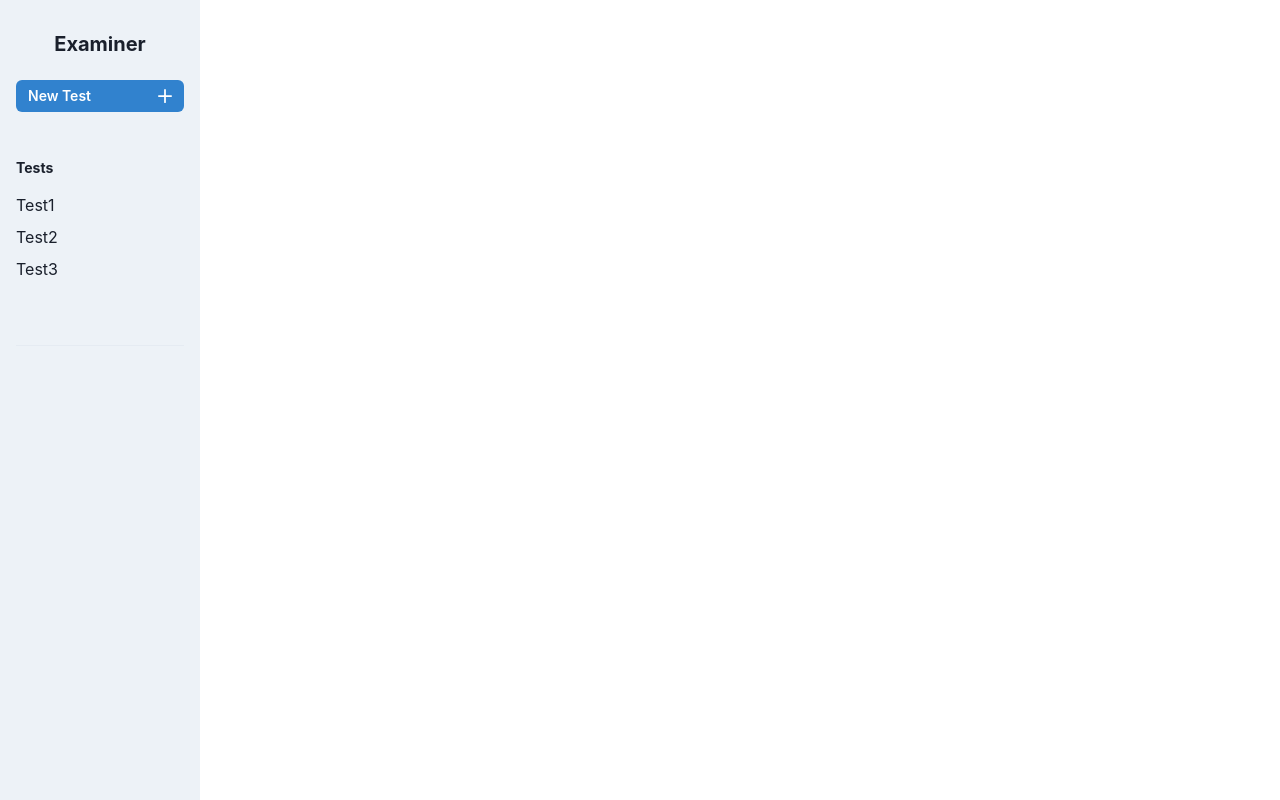
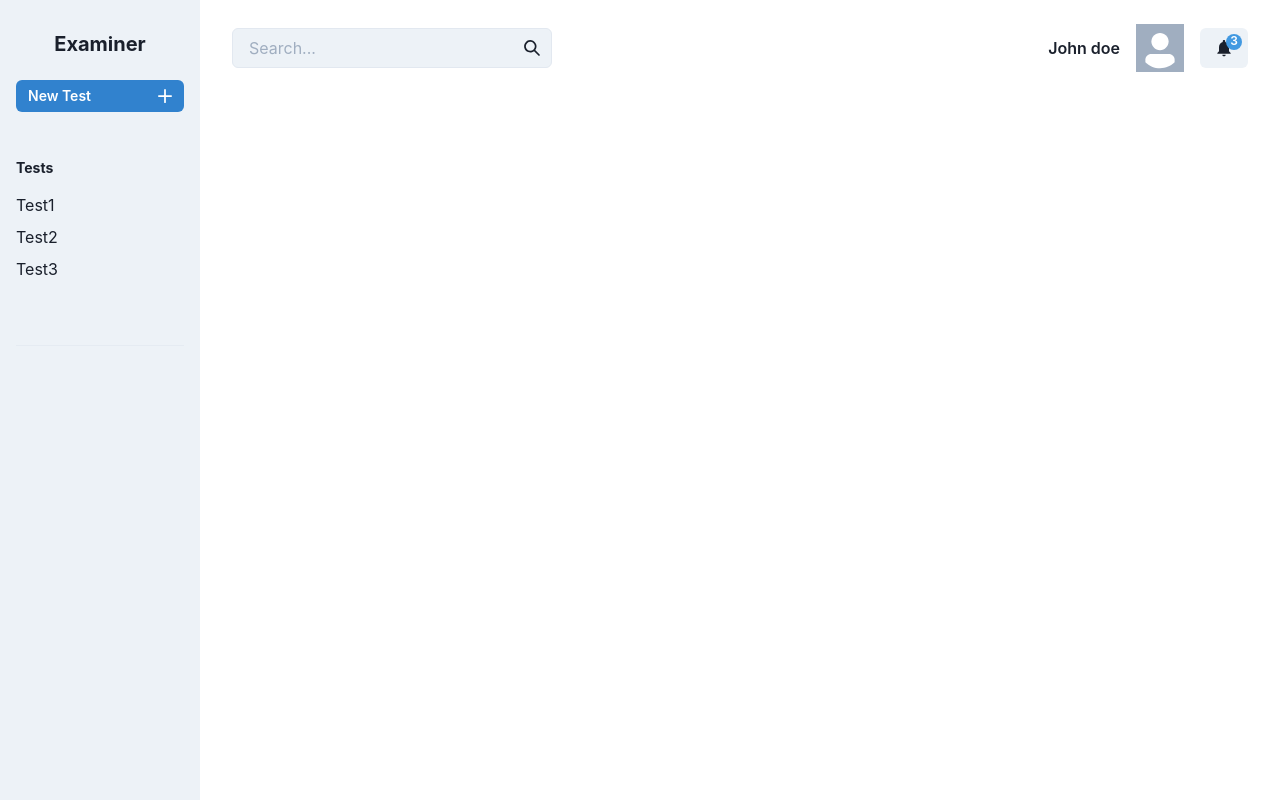
Before and after one commit to tobyleye/examinar, a React (Create React App) app in the folder app/: page /dashboard in a window 1280 px wide. Built offline with nearby package versions, Linux system fonts and the light colour scheme.

Commit message:
add topbar component

```diff
--- a/app/src/components/Dashboard.js
+++ b/app/src/components/Dashboard.js
@@ -1,10 +1,15 @@
 import { Box } from "@chakra-ui/layout";
 import Sidebar from "./Sidebar";
+import Topbar from "./Topbar";
 
 export default function Dashboard() {
   return (
-    <Box px={200}>
+    <Box pl={200}>
       <Sidebar width={200} />
+      <Box px={8} pt={6}>
+        <Topbar />
+        <Box as="main"></Box>
+      </Box>
     </Box>
   );
 }
--- /dev/null
+++ b/app/src/components/Topbar.js
@@ -0,0 +1,56 @@
+import { Avatar, IconButton, Input, Box, Text, HStack } from "@chakra-ui/react";
+import { BellIcon, SearchIcon } from "@chakra-ui/icons";
+
+export default function Topbar() {
+  return (
+    <Box display="flex" justifyContent="space-between" alignItems="center">
+      <Box height="40px" w="320px" position="relative">
+        <Input
+          type="text"
+          w="full"
+          h="full"
+          bg="gray.100"
+          pr={8}
+          placeholder="Search..."
+        />
+        <Box
+          h="full"
+          w="auto"
+          position="absolute"
+          right="0"
+          top="0"
+          zIndex="4"
+          display="grid"
+          placeItems="center"
+          px={3}
+        >
+          <SearchIcon fontWeight={800} />
+        </Box>
+      </Box>
+      <HStack display="flex" alignItems="center" spacing={4}>
+        <Text fontWeight={600}>John doe</Text>
+        <Avatar size="md" borderRadius="none" />
+        <IconButton paddingLeft="4px" paddingRight="4px">
+          <Box position="relative">
+            <BellIcon w={10} h={5} />
+            <Box
+              bg="blue.400"
+              color="white"
+              borderRadius="100%"
+              position="absolute"
+              right="2px"
+              top="-4px"
+              fontSize="12px"
+              w="16px"
+              h="16px"
+              display="grid"
+              placeItems="center"
+            >
+              3
+            </Box>
+          </Box>
+        </IconButton>
+      </HStack>
+    </Box>
+  );
+}
```
